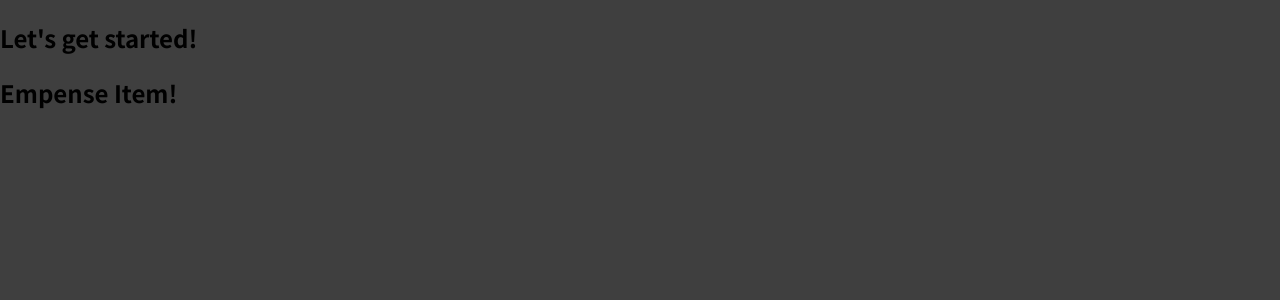
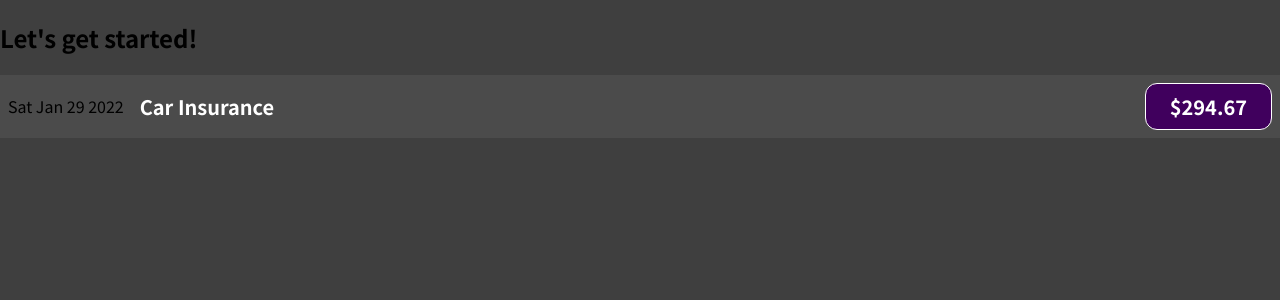
Before and after one commit to moin2672/acemind_react_1, a React (Create React App) app: page / in a window 1280 px wide. Shown: the top 300 px of the page. Built offline with nearby package versions, Linux system fonts and the light colour scheme.

Commit message:
0. Outputting dynamic data

```diff
--- /dev/null
+++ b/src/components/ExpenseItem.css
@@ -0,0 +1,54 @@
+.expense-item {
+    display: flex;
+    justify-content: space-between;
+    align-items: center;
+    padding: 0.5rem;
+    margin: 1rem 0;
+    background-color: #4b4b4b;
+  }
+
+  .expense-item__description {
+    display: flex;
+    flex-direction: column;
+    gap: 1rem;
+    align-items: flex-end;
+    flex-flow: column-reverse;
+    justify-content: flex-start;
+    flex: 1;
+  }
+
+  .expense-item h2 {
+    color: #3a3a3a;
+    font-size: 1rem;
+    flex: 1;
+    margin: 0 1rem;
+    color: white;
+  }
+
+  .expense-item__price {
+    font-size: 1rem;
+    font-weight: bold;
+    color: white;
+    background-color: #40005d;
+    border: 1px solid white;
+    padding: 0.5rem;
+    border-radius: 12px;
+  }
+
+  @media (min-width: 580px) {
+    .expense-item__description {
+      flex-direction: row;
+      align-items: center;
+      justify-content: flex-start;
+      flex: 1;
+    }
+
+    .expense-item__description h2 {
+      font-size: 1.25rem;
+    }
+
+    .expense-item__price {
+      font-size: 1.25rem;
+      padding: 0.5rem 1.5rem;
+    }
+  }
--- a/src/components/ExpenseItem.js
+++ b/src/components/ExpenseItem.js
@@ -1,8 +1,18 @@
+import "./ExpenseItem.css";
+
 function ExpenseItem() {
+  const expenseDate = new Date(2021, 12, 29);
+  const expenseTitle = 'Car Insurance';
+  const expenseAmount = 294.67;
+
   return (
-    <>
-      <h2>Empense Item!</h2>
-    </>
+    <div className="expense-item">
+      <div>{expenseDate.toDateString()}</div>
+      <div className="expense-item__description">
+        <h2>{expenseTitle}</h2>
+        <div className="expense-item__price">${expenseAmount}</div>
+      </div>
+    </div>
   );
 }
 
```
